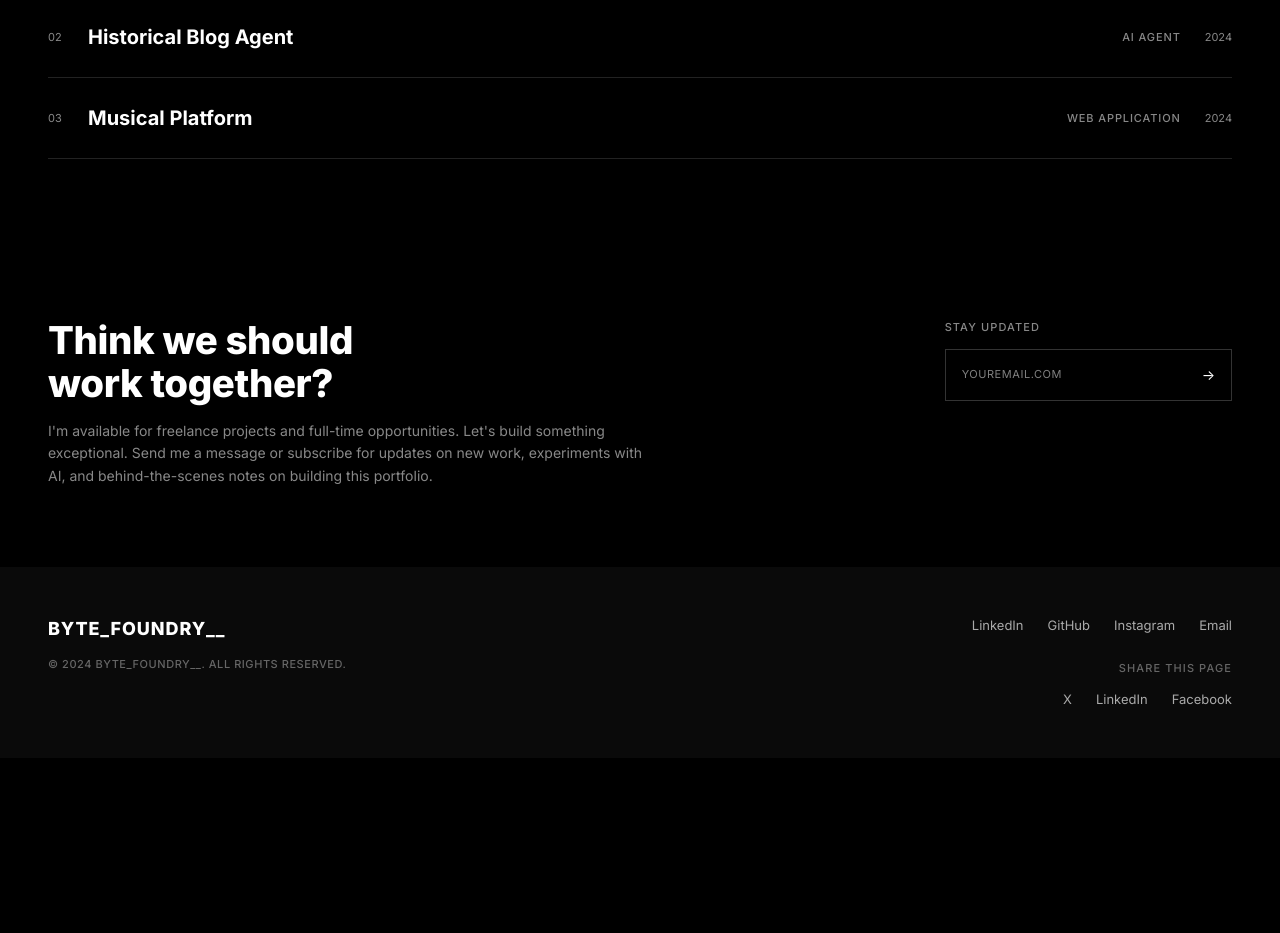
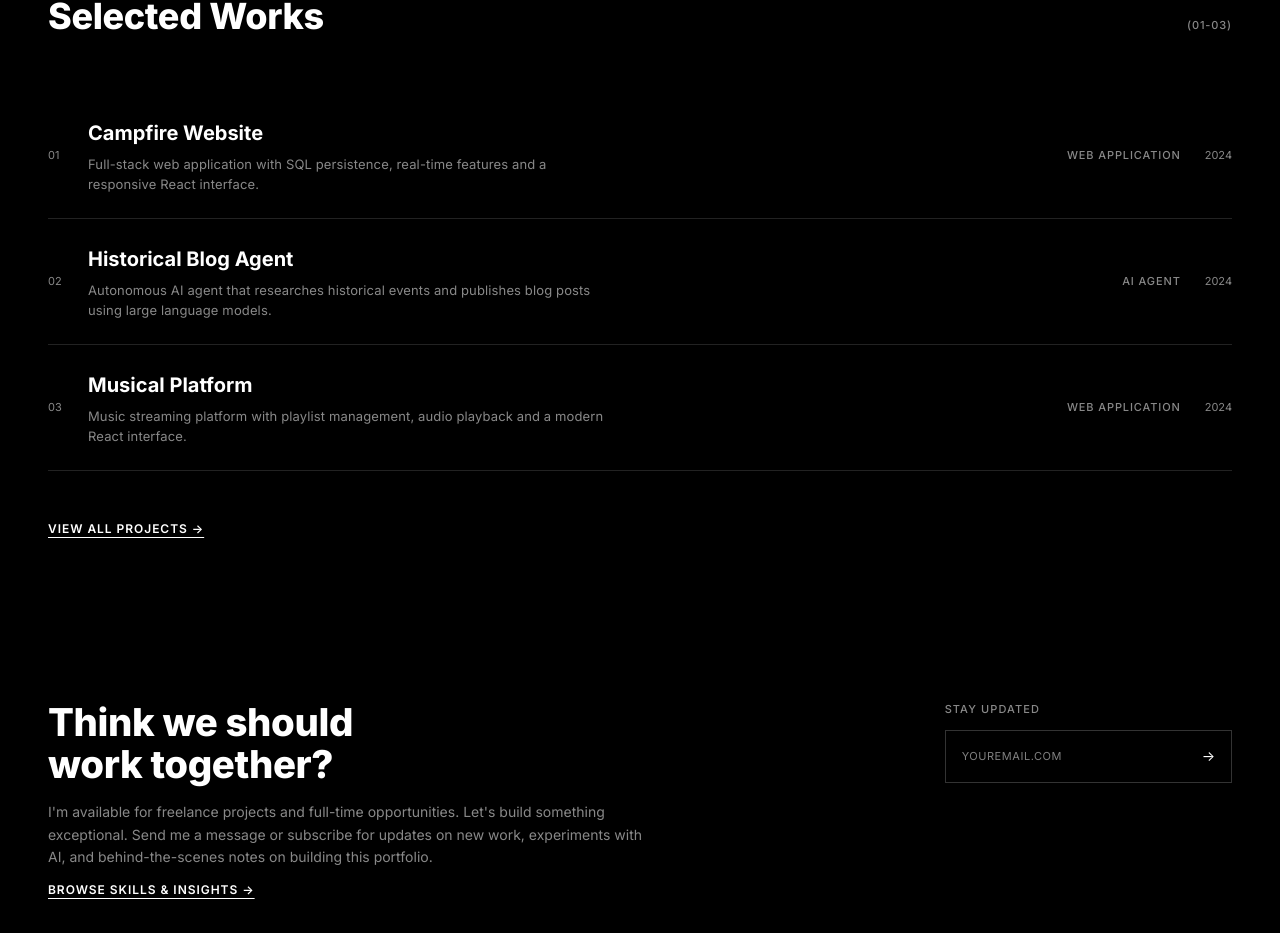
Before and after one commit to soloStack-Dev/Personal_Mission, a React (Vite) app: page / in a window 1280 px wide. Shown: the part 1781-2714 px from the top of the page. Before the commit the page ends 2539 px from the top, so only its background shows below. Built offline with nearby package versions, Linux system fonts and the light colour scheme.

Commit message:
SEO: H1 brand eyebrow, project descriptions, footer Explore links

```diff
--- a/src/components/Footer.tsx
+++ b/src/components/Footer.tsx
@@ -1,4 +1,4 @@
-import { useLocation } from 'react-router-dom'
+import { useLocation, Link } from 'react-router-dom'
 import { useStore } from '../store/useStore'
 
 interface FooterProps {
@@ -76,6 +76,7 @@ export default function Footer({ variant = 'home' }: FooterProps) {
           <Brand />
           <Copyright />
         </div>
+        <ExploreLinks />
         <div style={{ display: 'flex', flexDirection: 'column', alignItems: 'flex-end', gap: '24px' }}>
           <SocialLinks />
           <ShareLinks />
@@ -115,6 +116,43 @@ function Copyright() {
       }}
     >
       © 2024 BYTE_FOUNDRY__. ALL RIGHTS RESERVED.
+    </div>
+  )
+}
+
+/** Internal navigation links — helps SEO with more on-page internal links. */
+function ExploreLinks() {
+  const links = [
+    { label: 'Home', to: '/' },
+    { label: 'About', to: '/about' },
+    { label: 'Projects', to: '/projects' },
+    { label: 'Skills & Insights', to: '/blog' },
+  ]
+  return (
+    <div>
+      <div
+        style={{
+          fontSize: '11px',
+          fontWeight: 500,
+          letterSpacing: '0.1em',
+          color: 'var(--text-muted-dark)',
+          textTransform: 'uppercase',
+          marginBottom: '12px',
+        }}
+      >
+        Explore
+      </div>
+      <div style={{ display: 'flex', flexDirection: 'column', gap: '10px' }}>
+        {links.map((link) => (
+          <Link
+            key={link.to}
+            to={link.to}
+            style={{ fontSize: '13px', color: 'var(--text-body)', textDecoration: 'none' }}
+          >
+            {link.label}
+          </Link>
+        ))}
+      </div>
     </div>
   )
 }
--- a/src/pages/HomePage.tsx
+++ b/src/pages/HomePage.tsx
@@ -13,9 +13,33 @@ const expertiseBlocks = [
 
 /** Three featured projects, each linking out to its live site. */
 const selectedWorks = [
-  { num: '01', title: 'Campfire Website', category: 'WEB APPLICATION', year: '2024', link: 'https://camp-client-mu.vercel.app/' },
-  { num: '02', title: 'Historical Blog Agent', category: 'AI AGENT', year: '2024', link: 'https://historical-news-blog-agent.vercel.app/' },
-  { num: '03', title: 'Musical Platform', category: 'WEB APPLICATION', year: '2024', link: 'https://music-client-brown.vercel.app/' },
+  {
+    num: '01',
+    title: 'Campfire Website',
+    category: 'WEB APPLICATION',
+    year: '2024',
+    link: 'https://camp-client-mu.vercel.app/',
+    description:
+      'Full-stack web application with SQL persistence, real-time features and a responsive React interface.',
+  },
+  {
+    num: '02',
+    title: 'Historical Blog Agent',
+    category: 'AI AGENT',
+    year: '2024',
+    link: 'https://historical-news-blog-agent.vercel.app/',
+    description:
+      'Autonomous AI agent that researches historical events and publishes blog posts using large language models.',
+  },
+  {
+    num: '03',
+    title: 'Musical Platform',
+    category: 'WEB APPLICATION',
+    year: '2024',
+    link: 'https://music-client-brown.vercel.app/',
+    description:
+      'Music streaming platform with playlist management, audio playback and a modern React interface.',
+  },
 ]
 
 /**
@@ -224,6 +248,21 @@ export default function HomePage() {
                 marginBottom: 'var(--space-md)',
               }}
             >
+              <span
+                className="word"
+                style={{
+                  display: 'block',
+                  fontSize: '12px',
+                  fontWeight: 600,
+                  letterSpacing: '0.28em',
+                  textTransform: 'uppercase',
+                  color: 'var(--text-muted)',
+                  marginBottom: '20px',
+                  lineHeight: 1.4,
+                }}
+              >
+                {'Byte_Foundry__ — Portfolio '}
+              </span>
               <span className="word" style={{ display: 'block' }}>{'Building the '}</span>
               <span className="word" style={{ display: 'block' }}>{'Future with '}</span>
               <span className="word" style={{ display: 'block' }}>{'Code & AI'}</span>
@@ -244,6 +283,12 @@ export default function HomePage() {
                 this problem better? I embed AI models into production systems, engineer
                 precise prompts and context windows, and design automation workflows
                 that give businesses a real edge.
+              </p>
+              <p style={{ fontSize: '16px', lineHeight: 1.6, color: 'var(--text-muted)', marginBottom: '12px' }}>
+                This portfolio is built with React, TypeScript, Node.js, Tailwind CSS and
+                Docker — backed by PostgreSQL, MongoDB, MySQL, TanStack Query, Zustand and
+                OpenAI APIs. Clean data modeling, RESTful APIs, responsive design and
+                production deployments come standard.
               </p>
               <p style={{ fontSize: '16px', lineHeight: 1.6, color: 'var(--text-muted)', marginBottom: 0 }}>
                 Browse the selected work below to see these ideas in action, or get in
@@ -384,6 +429,21 @@ export default function HomePage() {
                   }}
                 >
                   {work.title}
+                  <span
+                    style={{
+                      display: 'block',
+                      fontSize: '13px',
+                      fontWeight: 400,
+                      lineHeight: 1.5,
+                      color: 'var(--text-muted)',
+                      marginTop: '6px',
+                      letterSpacing: '0.01em',
+                      textTransform: 'none',
+                      maxWidth: '520px',
+                    }}
+                  >
+                    {work.description}
+                  </span>
                 </span>
                 <span
                   style={{
@@ -401,6 +461,25 @@ export default function HomePage() {
               </a>
             ))}
           </div>
+
+          {/* Link to the full projects page */}
+          <Link
+            to="/projects"
+            style={{
+              display: 'inline-flex',
+              alignItems: 'center',
+              marginTop: 'var(--space-lg)',
+              fontSize: '12px',
+              fontWeight: 600,
+              letterSpacing: '0.08em',
+              textTransform: 'uppercase',
+              color: 'var(--text-primary)',
+              textDecoration: 'underline',
+              textUnderlineOffset: '4px',
+            }}
+          >
+            View all projects →
+          </Link>
         </div>
       </section>
 
@@ -434,6 +513,23 @@ export default function HomePage() {
               updates on new work, experiments with AI, and behind-the-scenes notes
               on building this portfolio.
             </p>
+            <Link
+              to="/blog"
+              style={{
+                display: 'inline-flex',
+                alignItems: 'center',
+                marginTop: '12px',
+                fontSize: '12px',
+                fontWeight: 600,
+                letterSpacing: '0.08em',
+                textTransform: 'uppercase',
+                color: 'var(--text-primary)',
+                textDecoration: 'underline',
+                textUnderlineOffset: '4px',
+              }}
+            >
+              Browse skills & insights →
+            </Link>
           </div>
 
           <div style={{ display: 'flex', flexDirection: 'column', gap: '12px' }}>
```
